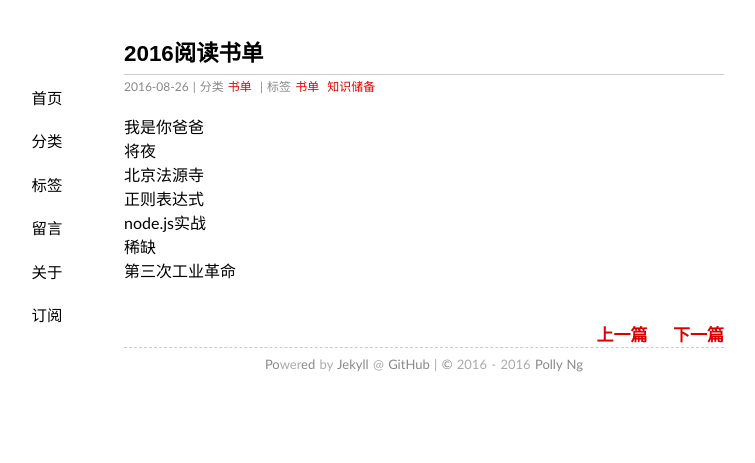
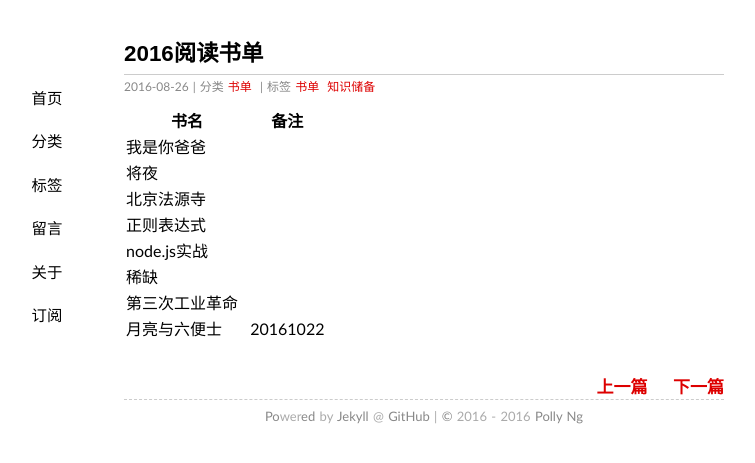
Before and after one commit to Pollyreal/pollyreal.github.io, a Jekyll site: the page built from _posts/2016-08-26-booklist.md, in a window 1280 px wide. Shown: the top 463 px of the page, without its empty margins (216-971 px from the left). Built offline with Jekyll 4.4.1, drawn with Linux system fonts in a browser that asks for light colours; comment, search, counter and statistics services are not loaded.

Commit message:
Update 2016-08-26-booklist.md

```diff
--- a/_posts/2016-08-26-booklist.md
+++ b/_posts/2016-08-26-booklist.md
@@ -6,10 +6,13 @@ categories: 书单
 tags: 书单 知识储备
 ---
 
-我是你爸爸
-将夜
-北京法源寺
-正则表达式
-node.js实战
-稀缺
-第三次工业革命
+|书名|备注|
+|----|-----|
+|我是你爸爸  ||
+|将夜  ||
+|北京法源寺  ||
+|正则表达式  ||
+|node.js实战  ||
+|稀缺  ||
+|第三次工业革命  ||
+|月亮与六便士|20161022|
```
